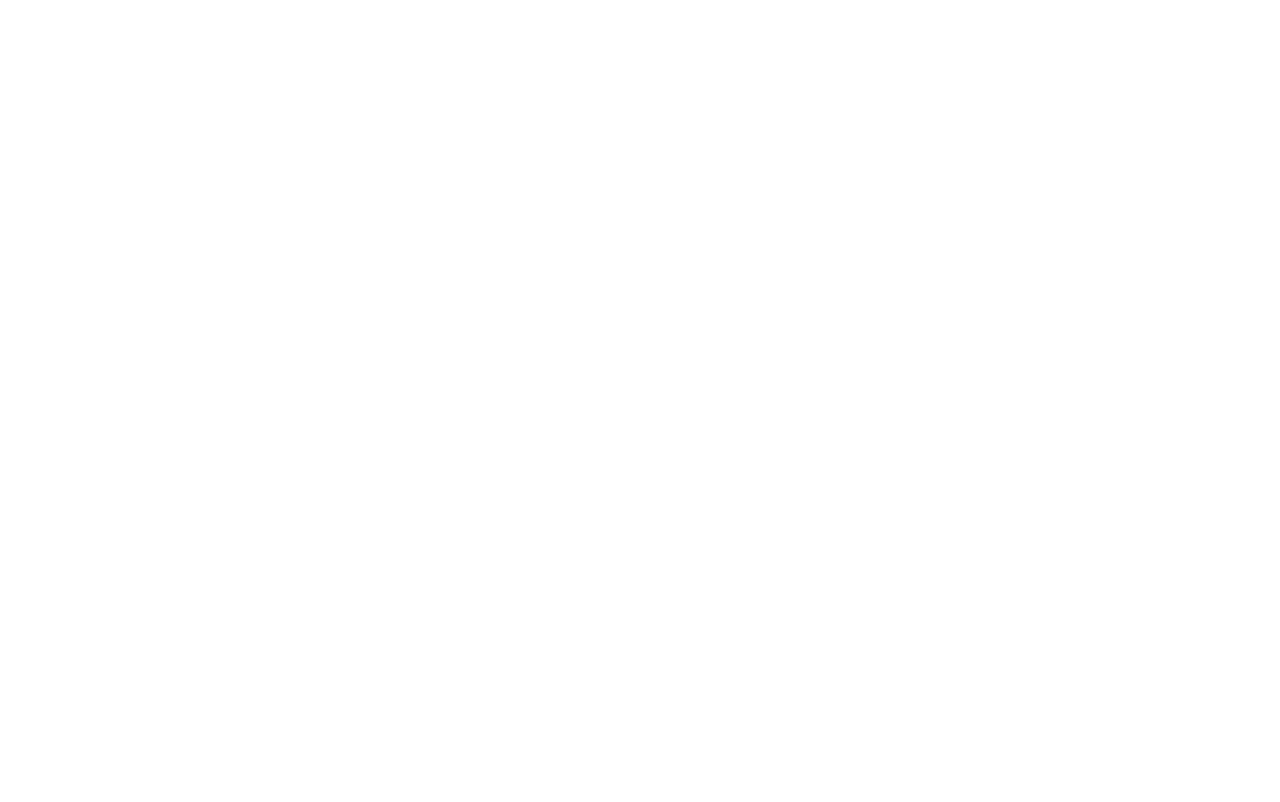
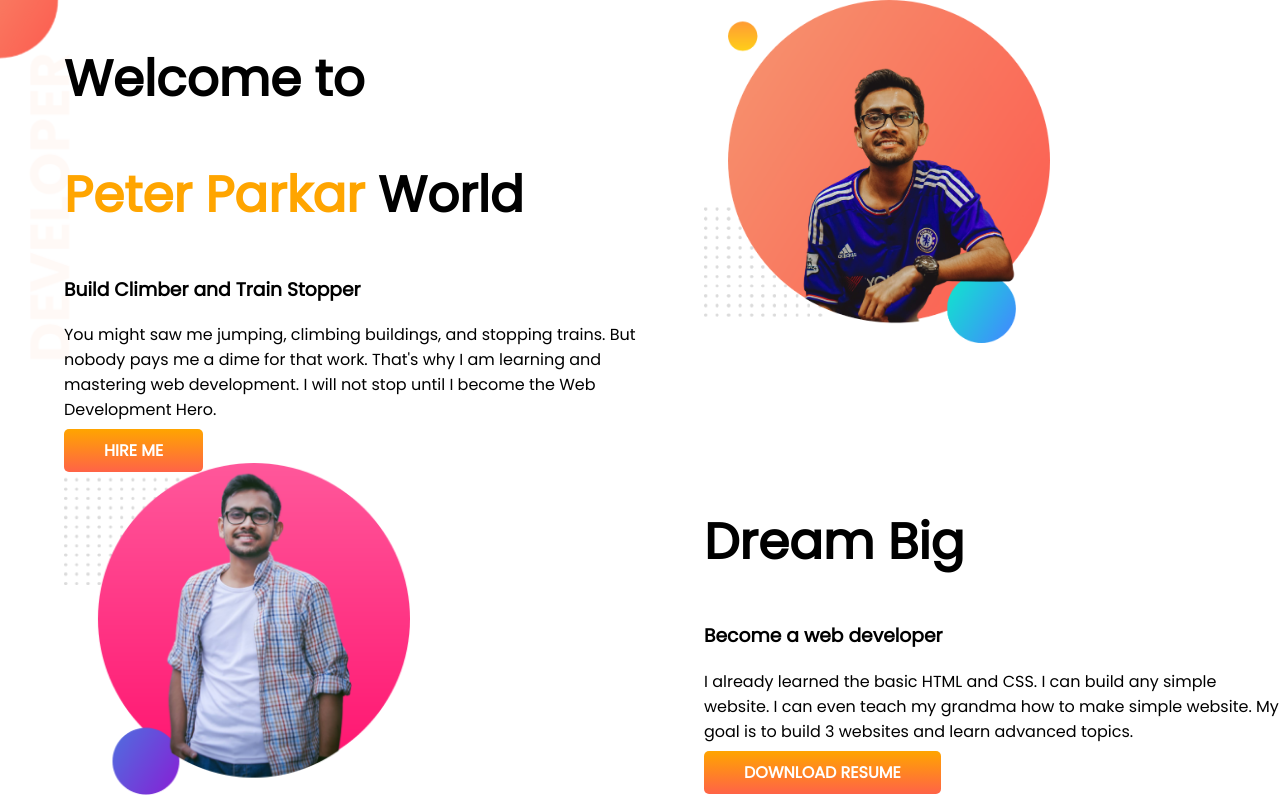
Before and after one commit to aungstrome/Portfolio-Practice, a plain HTML site: page indes.html in a window 1280 px wide. Drawn offline with Linux system fonts and the light colour scheme.

Commit message:
sections addedd

```diff
--- a/indes.html
+++ b/indes.html
@@ -6,11 +6,47 @@
      <meta http-equiv="X-UA-Compatible" content="IE=edge">
      <meta name="viewport" content="width=device-width, initial-scale=1.0">
      <title>Aungstrome Portfolio</title>
+     <link rel="preconnect" href="https://fonts.googleapis.com">
+     <link rel="preconnect" href="https://fonts.gstatic.com" crossorigin>
+     <link href="https://fonts.googleapis.com/css2?family=Poppins&display=swap" rel="stylesheet">
      <link rel="stylesheet" href="style.css">
 </head>
 
 <body>
+     <section class="top-banner">
+          <div class="half-width">
+               <h1>Welcome to</h1>
+               <h1><span class="color-orange">Peter Parkar</span> World</h1>
+               <h3>Build Climber and Train Stopper</h3>
+               <p>You might saw me jumping, climbing buildings, and stopping trains. But nobody pays me a dime for that
+                    work.
+                    That's why I am learning and mastering web development. I will not stop until I become the Web
+                    Development
+                    Hero.</p>
+               <a target="blank" class="link-button" href="https://www.linkedin.com/in/abircse004/">HIRE ME</a>
+          </div>
 
+          <div class="half-width">
+               <img src="images/my-bg01.png" alt="">
+
+          </div>
+
+     </section>
+
+     <section class="dream-big">
+          <div class="half-width">
+               <img src="images/me2.png" alt="" srcset="">
+          </div>
+          <div class="half-width">
+               <h1>Dream Big</h1>
+               <h3>Become a web developer</h3>
+               <p>I already learned the basic HTML and CSS. I can build any simple website. I can even teach my grandma
+                    how to make simple website. My goal is to build 3 websites and learn advanced topics.</p>
+
+               <a class="link-button" href="https://www.facebook.com/abircse.nwu/" target="_blank">DOWNLOAD RESUME</a>
+          </div>
+
+     </section>
 </body>
 
 </html>
--- a/style.css
+++ b/style.css
@@ -0,0 +1,35 @@
+body{
+     font-family: 'Poppins', sans-serif;
+     margin: 0;
+}
+
+h1{
+     font-size: 50px;
+}
+.color-orange{
+     color: orange;
+}
+
+section{
+     display: flex;
+}
+.half-width{
+     width: 100%;
+     padding-left: 5%;
+}
+.half-width img{
+     width: 60%;
+
+}
+.link-button{
+     background-image: linear-gradient(orange, tomato);
+     text-decoration: none;
+     color: white;
+     font-weight: 700;
+     padding: 10px 40px;
+     border-radius: 5px;
+}
+.top-banner{
+     background-image: url(images/top-banner.png);
+     background-repeat: no-repeat;
+}
```
Also changed, not shown: images/my-bg01.png (renamed from images/my-bg (1).png).
